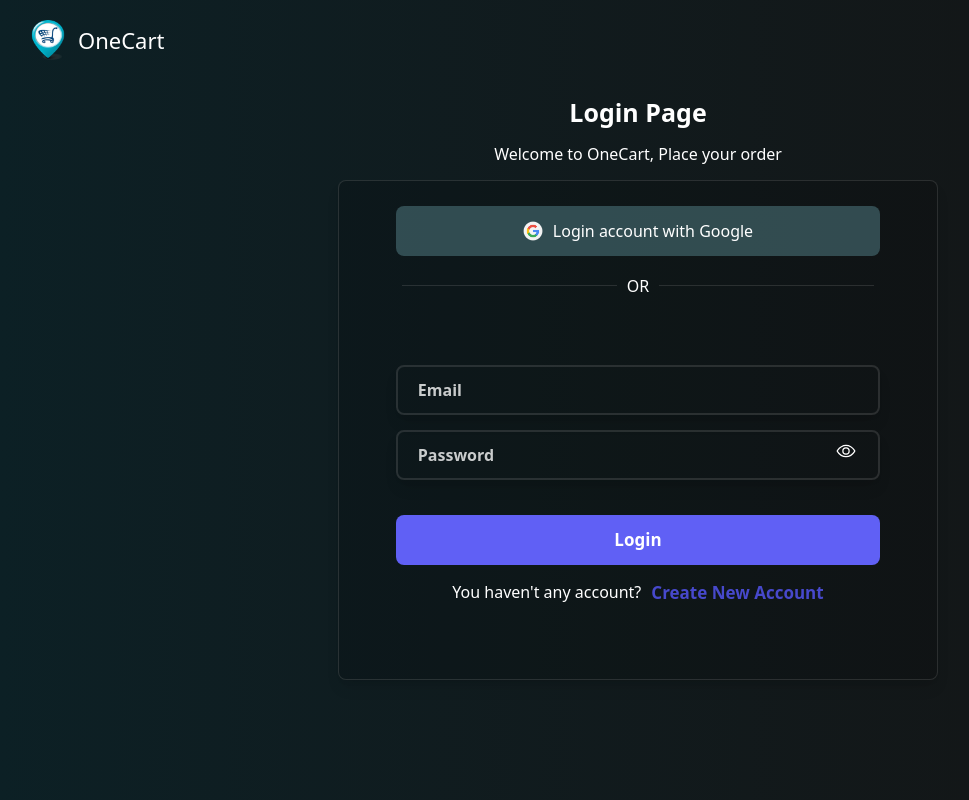
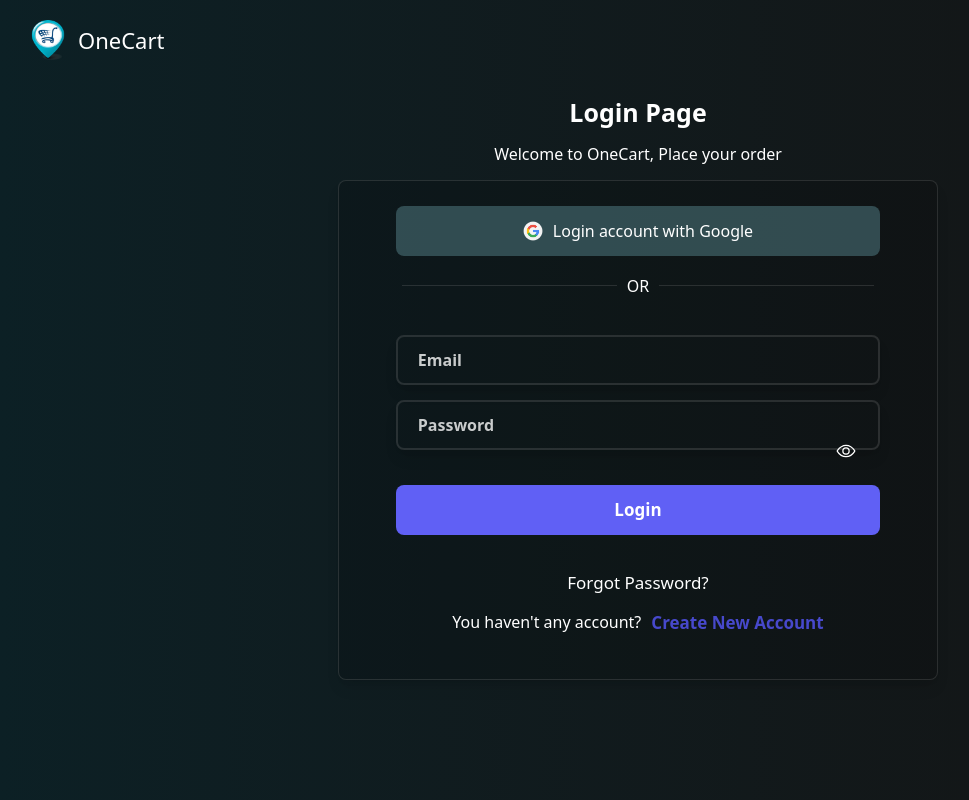
Before and after one commit to alok-kumar2505/OneCart-Ecommerce, a React (Vite) app in the folder frontend/: page /login in a window 1280 px wide. Shown: the whole page, without its empty margins (2-971 px from the left). Built offline with nearby package versions, Linux system fonts and the light colour scheme; no server answers.

Commit message:
Enhance Login page with forgot password link
Added a 'Forgot Password?' link to the login page.

```diff
--- a/frontend/src/pages/Login.jsx
+++ b/frontend/src/pages/Login.jsx
@@ -98,6 +98,8 @@
                   {!show && <IoEyeOutline className='w-[20px] h-[20px] cursor-pointer absolute right-[5%] bottom-[57%]' onClick={()=>setShow(prev => !prev)}/>}
                   {show && <IoEye className='w-[20px] h-[20px] cursor-pointer absolute right-[5%] bottom-[57%]' onClick={()=>setShow(prev => !prev)}/>}
                   <button className='w-[100%] h-[50px] bg-[#6060f5] rounded-lg flex items-center justify-center mt-[20px] text-[17px] font-semibold'>{loading? <Loading/> : "Login"}</button>
+                <p
+              className="cursor-pointer hover:text-blue-500 rounded-lg flex items-center justify-center mt-[20px] text-[17px] " onClick={() => navigate("/forgot-password")}>Forgot Password?</p>
                   <p className='flex  gap-[10px]'>You haven't any account? <span className='text-[#5555f6cf] text-[17px] font-semibold cursor-pointer' onClick={()=>navigate("/signup")}>Create New Account</span></p>
             </div>
         </form>
```
